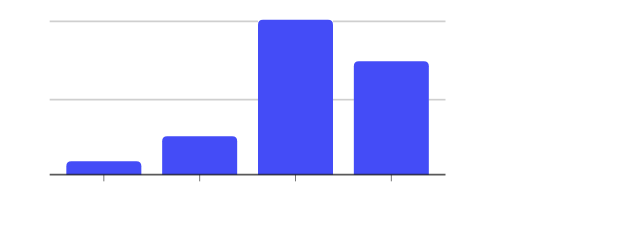
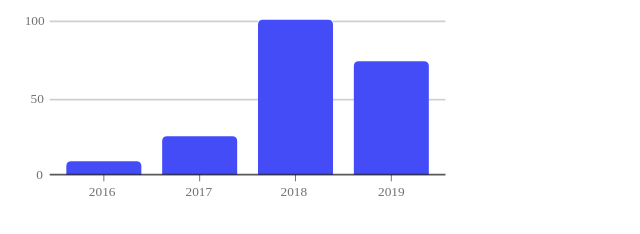
Before and after one commit to MilkMidav/svg, a plain HTML site: page index.html in a window 1280 px wide. Shown: the whole page, without its empty margins (0-640 px from the left). Drawn offline with Linux system fonts and the light colour scheme.

Commit message:
added line numbers in chart

```diff
--- a/index.html
+++ b/index.html
@@ -25,7 +25,13 @@
       <line x1="455" y1="110" x2="475" y2="110" stroke="rgba(19, 19, 19, 0.2)" stroke-width="2px" />
       <line x1="0" y1="16" x2="250" y2="16" stroke="rgba(19, 19, 19, 0.2)" stroke-width="2px" />
       <line x1="340" y1="16" x2="475" y2="16" stroke="rgba(19, 19, 19, 0.2)" stroke-width="2px" />
-
+      <text x="-30" y="20" fill="rgba(19, 19, 19, 0.6)">100</text>
+      <text x="-23" y="114" fill="rgba(19, 19, 19, 0.6)">50</text>
+      <text x="-16" y="205" fill="rgba(19, 19, 19, 0.6)">0</text>
+      <text x="47" y="225" fill="rgba(19, 19, 19, 0.6)">2016</text>
+      <text x="163" y="225" fill="rgba(19, 19, 19, 0.6)">2017</text>
+      <text x="277" y="225" fill="rgba(19, 19, 19, 0.6)">2018</text>
+      <text x="394" y="225" fill="rgba(19, 19, 19, 0.6)">2019</text>
     </svg>
   </main>
 </body>
```
